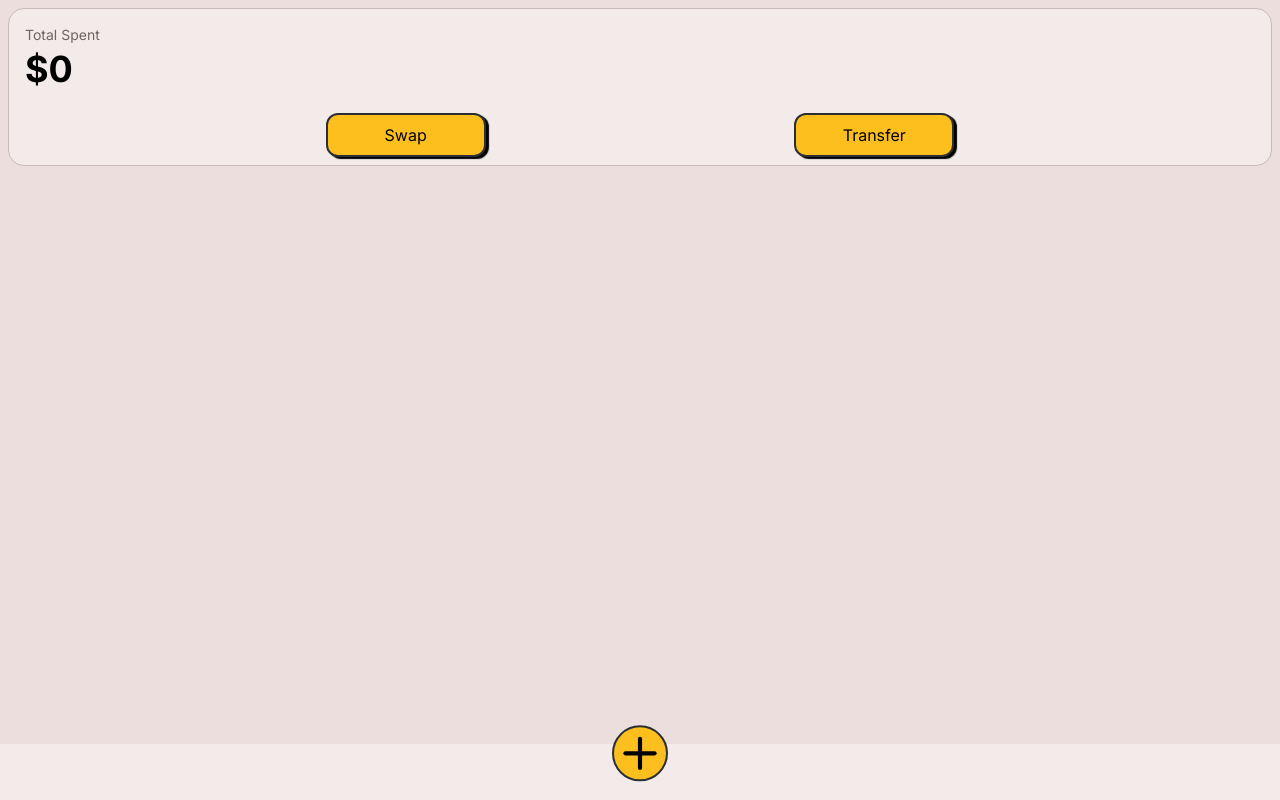
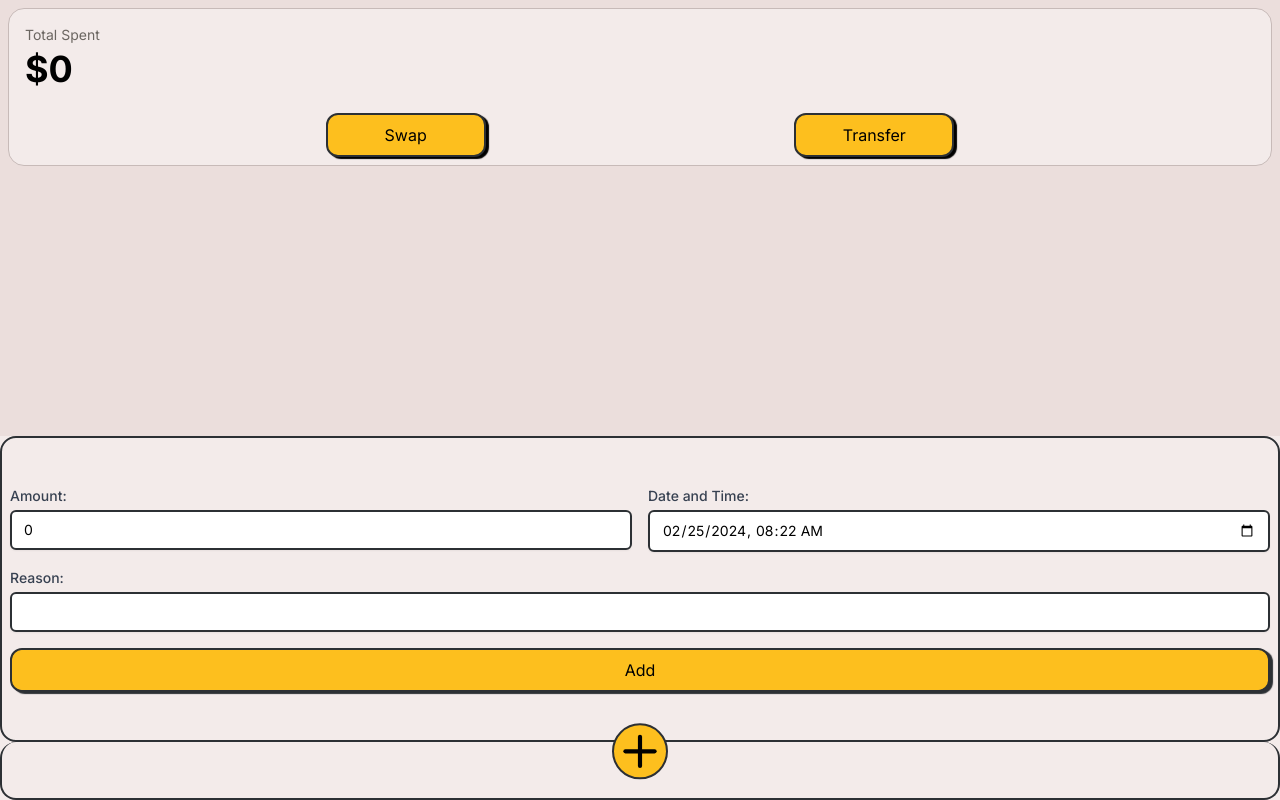
Before and after one commit to tykealy/where-my-money, a Next.js app: page / in a window 1280 px wide. Both pictures are taken after a click on the button 640 px from the left and 753 px from the top of the page. Built offline with nearby package versions, Linux system fonts and the light colour scheme.

Commit message:
added input field

```diff
--- a/src/components/bottonNav.tsx
+++ b/src/components/bottonNav.tsx
@@ -2,11 +2,89 @@
 import React from "react";
 import { FiPlus } from "react-icons/fi";
 const BottomNav = () => {
+  const [clicked, setClicked] = React.useState(false);
+  const [amount, setAmount] = React.useState(0);
+  const [datetime, setDatetime] = React.useState(new Date());
+  const [reason, setReason] = React.useState("");
+
   return (
     <div className="fixed inset-x-0 bottom-0 bg-[#f3ebea] shadow-lg">
-      <div className="bg-black"></div>
-      <nav className="flex items-center justify-center">
-        <button className="bg-[#FDBF1E] w-14 h-14 rounded-full transform -translate-y-1/3 border-2 border-[#2c3034] flex items-center justify-center">
+      <div
+        className={`rounded-2xl border-2 border-[#2c3034] p-2 ${
+          clicked == true ? "block" : "hidden"
+        }`}
+      >
+        <form className="space-y-4 my-10">
+          <div className="flex space-x-4">
+            <div className="flex-1 text-black">
+              <label
+                htmlFor="amount"
+                className="block text-sm font-medium text-gray-700"
+              >
+                Amount:
+              </label>
+              <input
+                onChange={(e) => setAmount(Number(e.target.value))}
+                value={amount}
+                type="number"
+                id="amount"
+                name="amount"
+                className="mt-1 block w-full py-2 px-3 border-[#2c3034] rounded-md shadow-sm focus:outline-none focus:ring-[#2c3034] focus:border-[#fdbf1e] border-2 sm:text-sm"
+              />
+            </div>
+            <div className="flex-1 text-black">
+              <label
+                htmlFor="datetime"
+                className="block text-sm font-medium text-gray-700"
+              >
+                Date and Time:
+              </label>
+              <input // Convert datetime to string
+                value={datetime.toISOString().slice(0, 16)}
+                onChange={(e) => setDatetime(new Date(e.target.value))}
+                type="datetime-local"
+                id="datetime"
+                name="datetime"
+                className="mt-1 block w-full py-2 px-3 border-2  border-[#2c3034]  rounded-md shadow-sm focus:outline-none focus:ring-[#2c3034] focus:border-[#fdbf1e]  sm:text-sm"
+              />
+            </div>
+          </div>
+          <div className="text-black">
+            <label
+              htmlFor="reason"
+              className="block text-sm font-medium text-gray-700"
+            >
+              Reason:
+            </label>
+            <input
+              value={reason}
+              onChange={(e) => setReason(e.target.value)}
+              type="text"
+              id="reason"
+              name="reason"
+              className="mt-1 block w-full py-2 px-3 border-2  border-[#2c3034]  rounded-md shadow-sm focus:outline-none focus:ring-[#2c3034] focus:border-[#fdbf1e] sm:text-sm"
+            />
+          </div>
+          <button
+            type="submit"
+            style={{ boxShadow: "3px 2px 1px #2c3034" }}
+            className="w-full border-[#2c3034] rounded-xl bg-[#fdbf1e] border-2 "
+          >
+            <p className="text-center text-black bg-[#fdbf1e] p-2 rounded-xl">
+              Add
+            </p>
+          </button>
+        </form>
+      </div>
+      <nav
+        className={`flex items-center justify-center border-[#2c3034] rounded-2xl ${
+          clicked == true ? "border-t-0 border-2" : "border-2"
+        } `}
+      >
+        <button
+          onClick={() => setClicked(!clicked)}
+          className="bg-[#FDBF1E] w-14 h-14 rounded-full transform -translate-y-1/3 border-2 border-[#2c3034] flex items-center justify-center"
+        >
           <FiPlus className="text-black" size={50} />
         </button>
       </nav>
```
